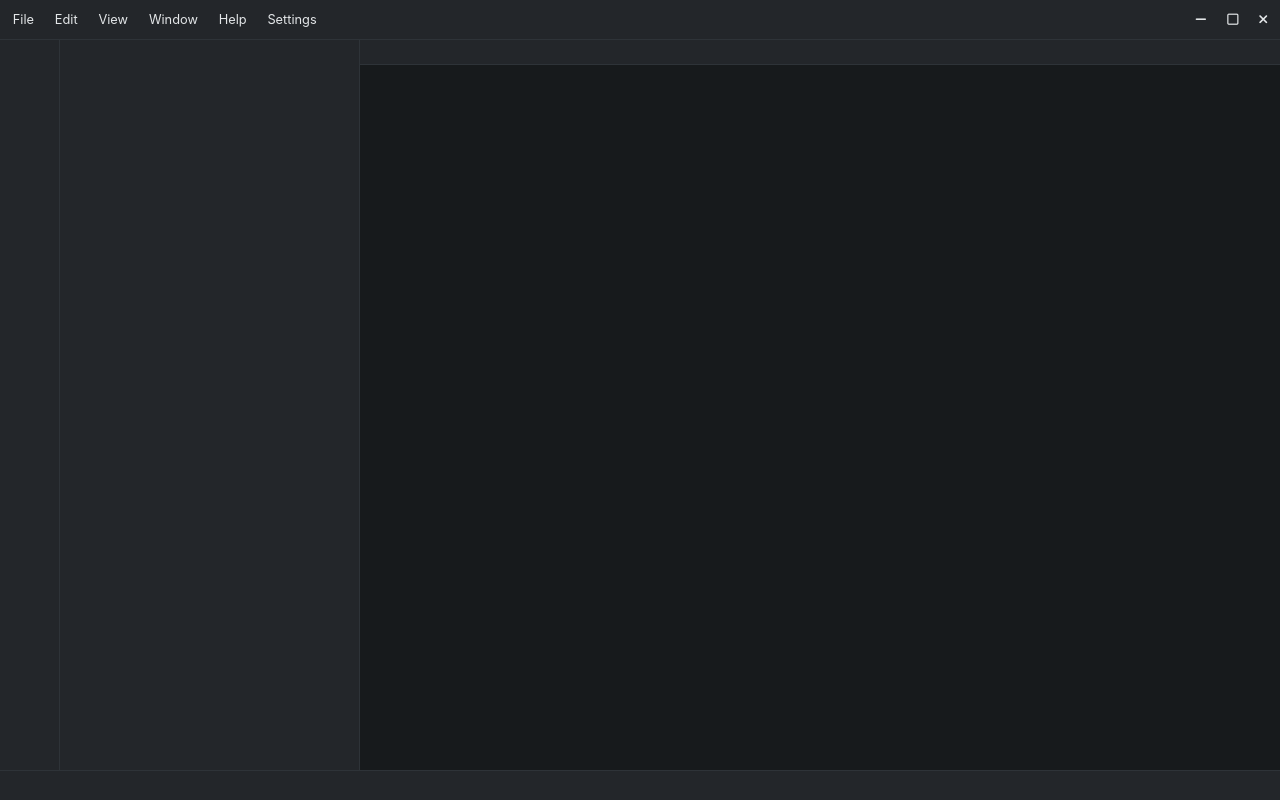
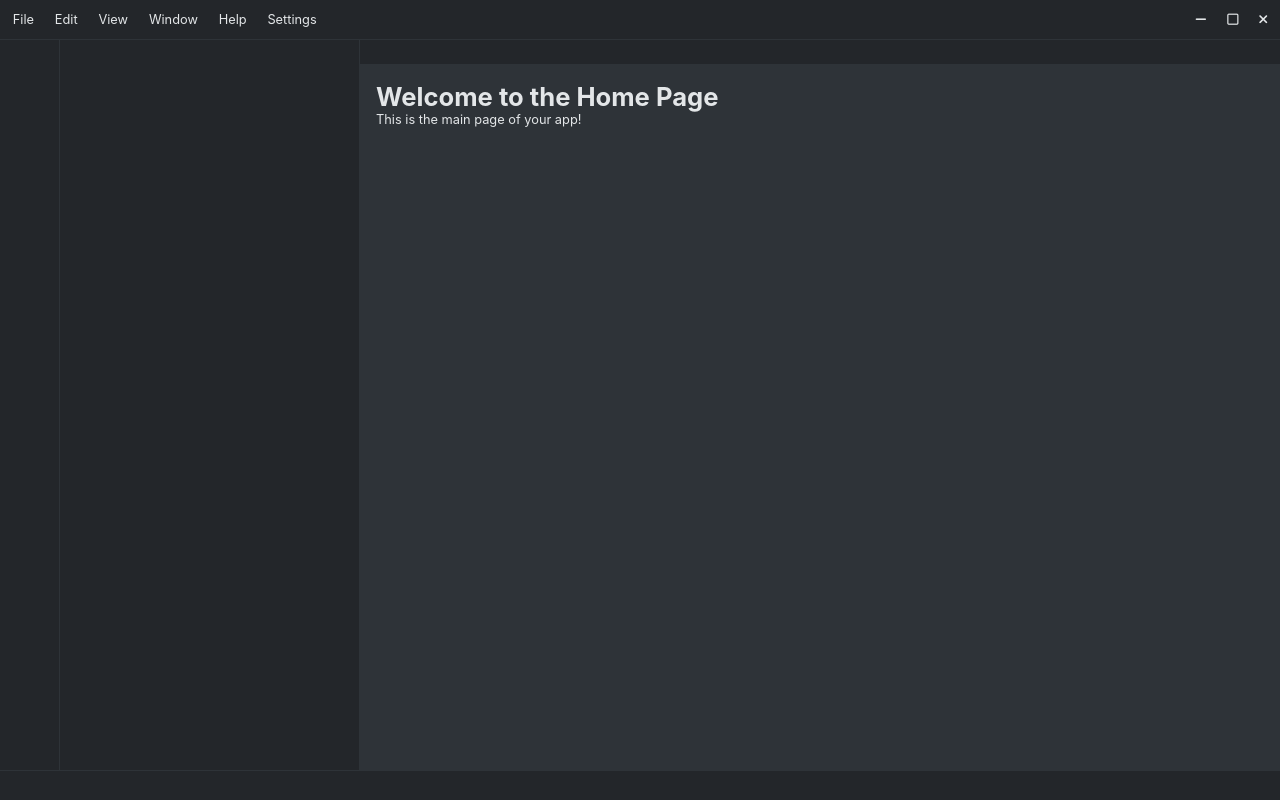
Before and after one commit to Genty83/SimplifyDesktop, a React (Create React App) app in the folder react-app/: page / in a window 1280 px wide. Built offline with nearby package versions, Linux system fonts and the light colour scheme.

Commit message:
Setup routing

```diff
--- a/react-app/package.json
+++ b/react-app/package.json
@@ -9,6 +9,7 @@
     "@testing-library/user-event": "^13.5.0",
     "react": "^19.1.0",
     "react-dom": "^19.1.0",
+    "react-router-dom": "^7.5.0",
     "react-scripts": "5.0.1",
     "web-vitals": "^2.1.4"
   },
--- a/react-app/src/App.js
+++ b/react-app/src/App.js
@@ -1,18 +1,28 @@
+import { BrowserRouter as Router, Routes, Route } from 'react-router-dom';
 import Titlebar from "./components/titlebar/titlebar";
 import Sidebar from "./components/sidebar/sidebar";
 import Bottombar from "./components/bottombar/bottombar";
 import NavMenu from "./components/nav-menu/nav-menu";
 import Breadcrumb from "./components/breadcrumb/breadcrumb";
+import Home from "./pages/home"
 
 function App() {
   return (
+    <Router>
       <div className="app-container app-layout">
         <Titlebar />
         <Sidebar />
         <NavMenu />
+        <div className="content">
+          <Routes>
+            <Route path="/" element={<Home />} />
+            {/* Add more routes here as needed */}
+          </Routes>
+        </div>
         <Breadcrumb />
         <Bottombar />
       </div>
+    </Router>
     );
 }
 export default App;
--- /dev/null
+++ b/react-app/src/pages/home.js
@@ -0,0 +1,10 @@
+const Home = () => {
+  return (
+    <div>
+      <h1>Welcome to the Home Page</h1>
+      <p>This is the main page of your app!</p>
+    </div>
+  );
+};
+
+export default Home;
--- a/react-app/src/styles/style.css
+++ b/react-app/src/styles/style.css
@@ -26,6 +26,7 @@ button {
   font-size: var(--font-size);
   font-family: var(--font-family);
   font-weight: var(--font-weight);
+  user-select: none;
 }
 
 .app-layout {
@@ -40,3 +41,14 @@ button {
     "sidebar nav-menu bottom-menu"
     "bottombar bottombar bottombar";
 }
+
+.content {
+  grid-area: content;
+  display: flex;
+  width: 100%;
+  height: 100%;
+  flex-direction: column;
+  padding: 1rem;
+  overflow-y: auto;
+  color: var(--canvas-fg-clr);
+}
--- a/react-app/src/styles/vars.css
+++ b/react-app/src/styles/vars.css
@@ -1,19 +1,18 @@
 [data-theme='dark'] {
-  --canvas-bg-clr: hsl(210, 9%, 10%);
+  --canvas-bg-clr: hsl(210, 9%, 20%);
   --titlebar-bg-clr: hsl(210, 9%, 15%);
   --bottombar-bg-clr: hsl(210, 9%, 15%);
   --component-bg-clr: hsl(210, 9%, 15%);
-  --page-bg-clr: hsl(210, 9%, 20%);
 
+  --canvas-fg-clr: hsl(210, 9%, 90%);
   --titlebar-fg-clr: hsl(210, 9%, 90%);
   --bottombar-fg-clr: hsl(210, 9%, 90%);
   --component-fg-clr: hsl(210, 9%, 90%);
-  --page-fg-clr: hsl(210, 9%, 90%);
 
+  --canvas-border-clr-alt: hsl(210, 9%, 30%);
   --titlebar-border-clr: hsl(210, 9%, 20%);
   --bottombar-border-clr: hsl(210, 9%, 20%);
   --component-border-clr: hsl(210, 9%, 20%);
-  --page-border-clr: hsl(210, 9%, 30%);
 
   --accent-clr: hsl(210, 100%, 50%);
 
```
Also changed, not shown: react-app/src/pages/settings.js (added, +10 -0 lines), 10 other files (tests, documents, lock files or other folders). Lines whose indentation alone changed are shown as unchanged.
